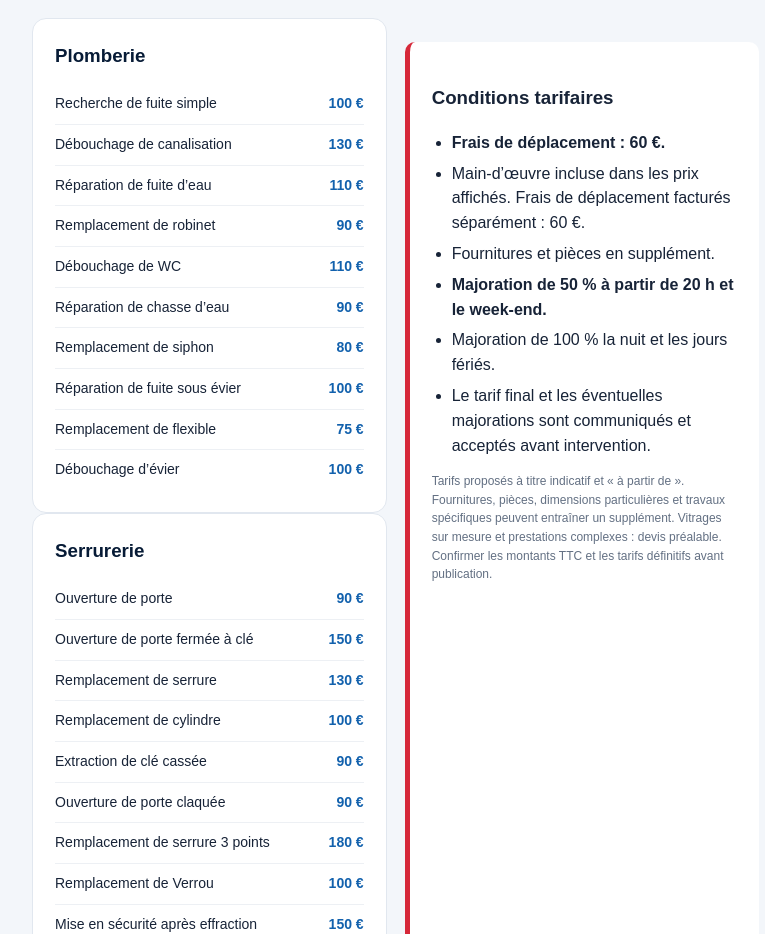
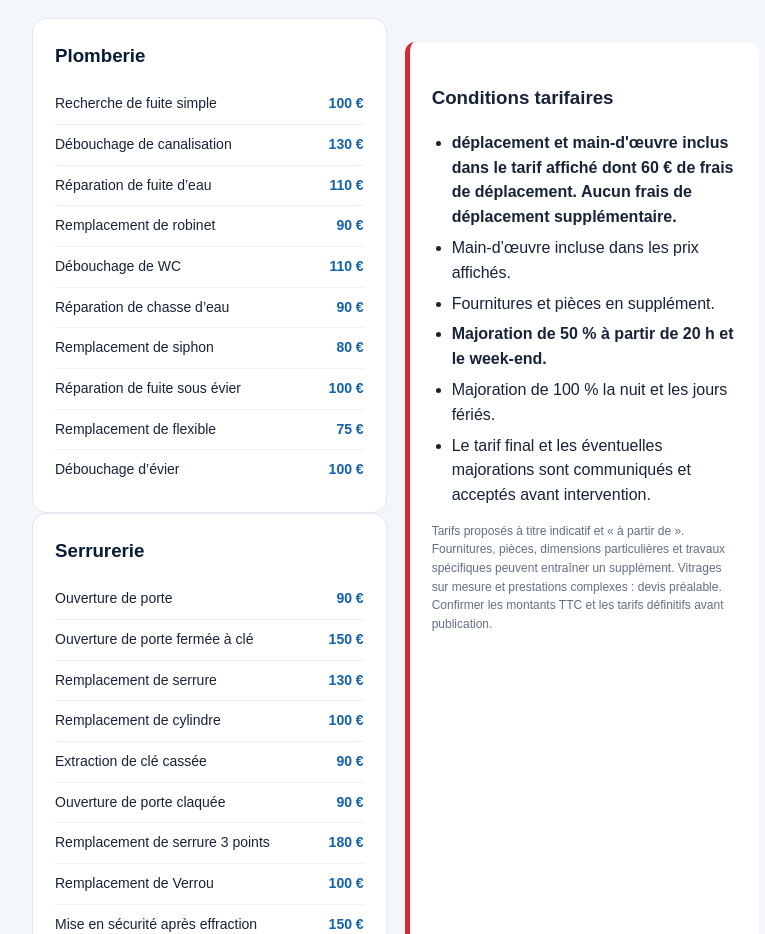
Before and after one commit to allounter/allo-inter-site, a plain HTML site: page index.html in a window 1280 px wide. Shown: the part 1620-2554 px from the top of the page, without its empty margins (58-823 px from the left). Drawn offline with Linux system fonts and the light colour scheme; no server answers.

Commit message:
Update index.html

```diff
--- a/index.html
+++ b/index.html
@@ -139,7 +139,7 @@ chargerParametres();
 
 </script>
 
-<div class="conditions"><h3>Conditions tarifaires</h3><ul><li><strong>Frais de déplacement : 60 €.</strong></li><li>Main-d’œuvre incluse dans les prix affichés. Frais de déplacement facturés séparément : 60 €.</li><li>Fournitures et pièces en supplément.</li><li><strong>Majoration de 50 % à partir de 20 h et le week-end.</strong></li><li>Majoration de 100 % la nuit et les jours fériés.</li><li>Le tarif final et les éventuelles majorations sont communiqués et acceptés avant intervention.</li></ul><p class="notice">Tarifs proposés à titre indicatif et « à partir de ». Fournitures, pièces, dimensions particulières et travaux spécifiques peuvent entraîner un supplément. Vitrages sur mesure et prestations complexes : devis préalable. Confirmer les montants TTC et les tarifs définitifs avant publication.</p></div></div></section>
+<div class="conditions"><h3>Conditions tarifaires</h3><ul><li><strong> déplacement et main-d'œuvre inclus dans le tarif affiché dont 60 € de frais de déplacement. Aucun frais de déplacement supplémentaire.</strong></li><li>Main-d’œuvre incluse dans les prix affichés.</li><li>Fournitures et pièces en supplément.</li><li><strong>Majoration de 50 % à partir de 20 h et le week-end.</strong></li><li>Majoration de 100 % la nuit et les jours fériés.</li><li>Le tarif final et les éventuelles majorations sont communiqués et acceptés avant intervention.</li></ul><p class="notice">Tarifs proposés à titre indicatif et « à partir de ». Fournitures, pièces, dimensions particulières et travaux spécifiques peuvent entraîner un supplément. Vitrages sur mesure et prestations complexes : devis préalable. Confirmer les montants TTC et les tarifs définitifs avant publication.</p></div></div></section>
 <section id="zone"><div class="wrap zone"><div><div class="eyebrow" style="color:#1261ad">Proximité & réactivité</div><h2 style="color:#071b36;font-size:32px">Une intervention en région Rhône-Alpes</h2><p>Contactez ALLO INTER pour présenter votre besoin et vérifier la disponibilité d'une intervention dans votre secteur.</p><a class="btn" href="tel:+33686660818">Nous appeler</a></div><div class="zonebox"><h3>ALLO INTER</h3><p>Plomberie · Serrurerie · Vitrerie</p><p><strong>24 heures sur 24<br>7 jours sur 7</strong></p><p>Région Rhône-Alpes</p></div></div></section>
 <section class="soft"><div class="wrap"><div class="section-title"><h2>Comment se déroule votre demande ?</h2><p>Un contact simple pour organiser votre dépannage.</p></div><div class="steps"><div class="step"><b>01 — CONTACT</b><strong>Appelez-nous</strong><p>Expliquez votre problème et votre localisation.</p></div><div class="step"><b>02 — DEVIS</b><strong>Tarif annoncé</strong><p>Le prix et les éventuelles majorations sont précisés avant intervention.</p></div><div class="step"><b>03 — INTERVENTION</b><strong>Prise en charge</strong><p>Nous convenons avec vous des modalités d'intervention.</p></div></div></div></section>
 <section class="contact" id="contact"><div class="wrap"><h2>Besoin d'un dépannage ?</h2><p>ALLO INTER est joignable 24h/24 et 7j/7.</p><a class="btn" href="tel:+33686660818">06 86 66 08 18</a></div></section>
```
